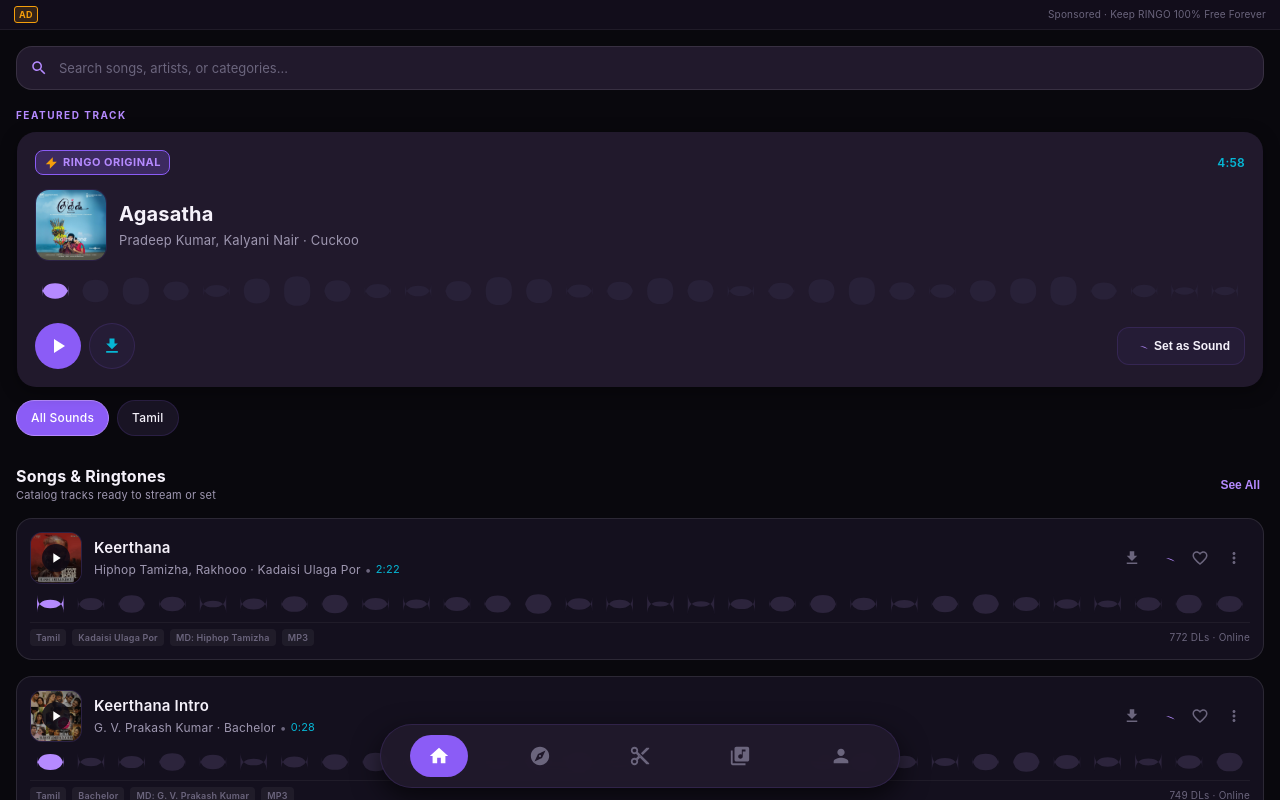
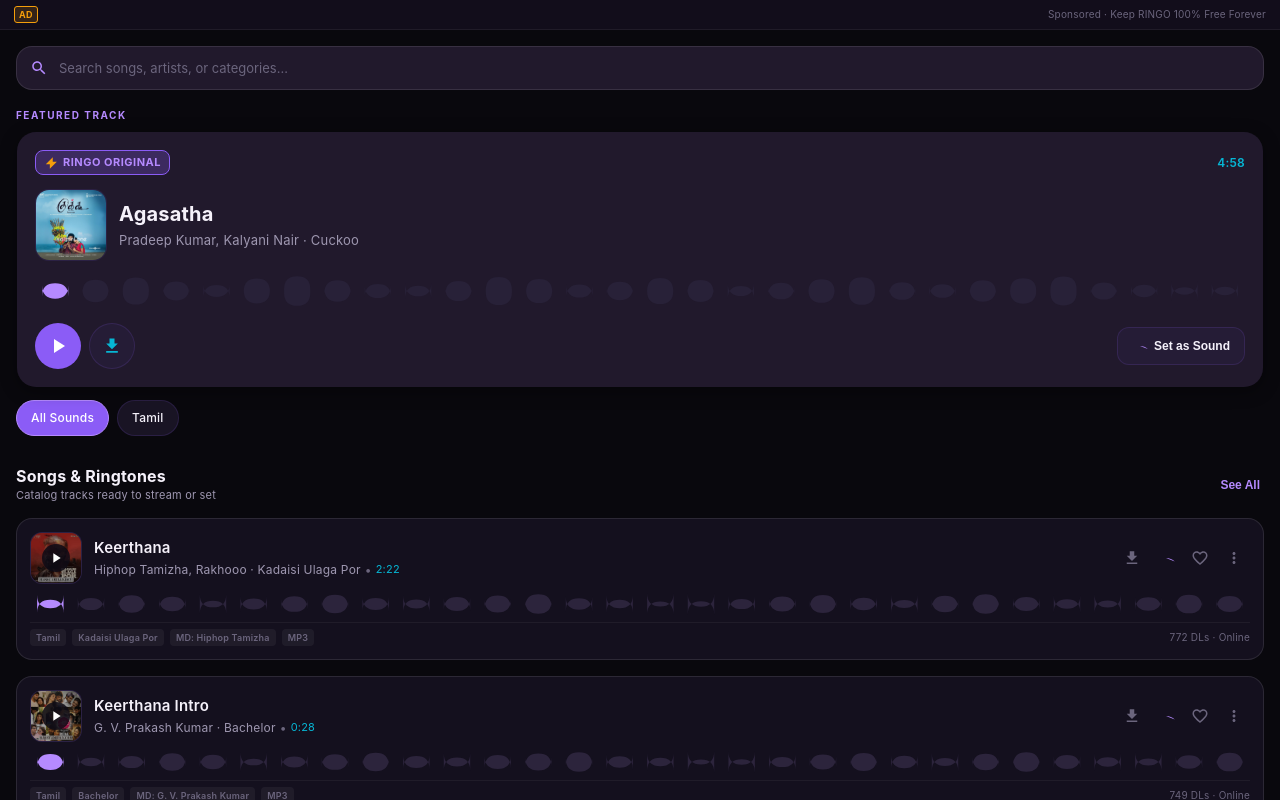
Before and after one commit to vip007vishal/ringo-be, a plain HTML site: page index.html in a window 1280 px wide. Drawn offline with Linux system fonts and the light colour scheme; no server answers.

Commit message:
refactor: remove bottom floating navbar completely and adjust viewport padding

```diff
--- a/css/components.css
+++ b/css/components.css
@@ -6,6 +6,7 @@
    Floating Pill Bottom Navigation Bar
    -------------------------------------------------------------------------- */
 .pill-nav-container {
+  display: none !important;
   position: fixed;
   bottom: calc(var(--nav-bar-bottom-margin) + var(--safe-area-bottom));
   left: 0;
--- a/css/player.css
+++ b/css/player.css
@@ -7,7 +7,7 @@
    -------------------------------------------------------------------------- */
 .mini-player-container {
   position: fixed;
-  bottom: calc(var(--nav-bar-height) + var(--nav-bar-bottom-margin) + var(--safe-area-bottom) + 8px);
+  bottom: calc(var(--safe-area-bottom) + 10px);
   left: 0;
   right: 0;
   display: flex;
--- a/css/responsive.css
+++ b/css/responsive.css
@@ -6,7 +6,7 @@
 /* Compact Mobile Screens (< 360px width, e.g. 320x640) */
 @media (max-width: 359px) {
   :root {
-    --nav-bar-height: 58px;
+    --nav-bar-height: 0px;
     --mini-player-height: 56px;
   }
 
@@ -146,11 +146,8 @@
 
 /* Safe Area Insets for notched Android phones & gesture navigation bars */
 @supports (padding-bottom: env(safe-area-inset-bottom)) {
-  .pill-nav-container {
-    bottom: calc(var(--nav-bar-bottom-margin) + env(safe-area-inset-bottom, 0px));
-  }
   .mini-player-container {
-    bottom: calc(var(--nav-bar-height) + var(--nav-bar-bottom-margin) + env(safe-area-inset-bottom, 0px) + 8px);
+    bottom: calc(env(safe-area-inset-bottom, 0px) + 10px);
   }
 }
 
--- a/css/style.css
+++ b/css/style.css
@@ -45,8 +45,8 @@
 
   /* Layout and Dimensions */
   --app-max-width: 720px;
-  --nav-bar-height: 64px;
-  --nav-bar-bottom-margin: 12px;
+  --nav-bar-height: 0px;
+  --nav-bar-bottom-margin: 0px;
   --mini-player-height: 62px;
   --safe-area-bottom: env(safe-area-inset-bottom, 0px);
   --safe-area-top: env(safe-area-inset-top, 0px);
@@ -101,8 +101,8 @@ html, body {
   flex: 1 0 auto;
   width: 100%;
   position: relative;
-  /* Extra bottom padding to avoid overlap with Mini-Player & Floating Pill Nav */
-  padding-bottom: calc(var(--nav-bar-height) + var(--nav-bar-bottom-margin) + var(--mini-player-height) + var(--safe-area-bottom) + 32px);
+  /* Extra bottom padding to avoid overlap with Mini-Player */
+  padding-bottom: calc(var(--mini-player-height) + var(--safe-area-bottom) + 20px);
   overflow-y: auto;
   -webkit-overflow-scrolling: touch;
 }
@@ -533,7 +533,7 @@ h1, h2, h3, h4, h5, h6 {
 #snackbar-container,
 .toast-notifications-container {
   position: fixed;
-  bottom: calc(var(--nav-bar-height) + var(--nav-bar-bottom-margin) + var(--safe-area-bottom) + 14px);
+  bottom: calc(var(--safe-area-bottom) + 16px);
   left: 50%;
   transform: translateX(-50%);
   z-index: 9999;
--- a/index.html
+++ b/index.html
@@ -658,55 +658,6 @@
             </div>
         </aside>
 
-        <!-- ========================================== -->
-        <!-- FLOATING PILL NAVIGATION BAR               -->
-        <!-- Exact match with MainActivity.kt:865-950   -->
-        <!-- 5 Floating Icons, NO Text Labels           -->
-        <!-- ========================================== -->
-        <nav id="pill-nav-container" class="pill-nav-container" aria-label="Application navigation">
-            <div class="pill-nav-bar">
-                <button class="pill-nav-item active" data-target="home" aria-selected="true" aria-label="Home tab">
-                    <div class="pill-nav-indicator">
-                        <svg class="pill-nav-icon" viewBox="0 0 24 24" fill="currentColor">
-                            <path d="M10 20v-6h4v6h5v-8h3L12 3 2 12h3v8z"/>
-                        </svg>
-                    </div>
-                </button>
-
-                <button class="pill-nav-item" data-target="explore" aria-selected="false" aria-label="Explore tab">
-                    <div class="pill-nav-indicator">
-                        <svg class="pill-nav-icon" viewBox="0 0 24 24" fill="currentColor">
-                            <path d="M12 10.9c-.61 0-1.1.49-1.1 1.1s.49 1.1 1.1 1.1c.61 0 1.1-.49 1.1-1.1s-.49-1.1-1.1-1.1zM12 2C6.48 2 2 6.48 2 12s4.48 10 10 10 10-4.48 10-10S17.52 2 12 2zm2.19 12.19L6 18l3.81-8.19L18 6l-3.81 8.19z"/>
-                        </svg>
-                    </div>
-                </button>
-
-                <button class="pill-nav-item" data-target="create" aria-selected="false" aria-label="Create Studio tab">
-                    <div class="pill-nav-indicator">
-                        <svg class="pill-nav-icon" viewBox="0 0 24 24" fill="currentColor">
-                            <path d="M9.64 7.64c.23-.5.36-1.05.36-1.64 0-2.21-1.79-4-4-4S2 3.79 2 6s1.79 4 4 4c.59 0 1.14-.13 1.64-.36L10 12l-2.36 2.36C7.14 14.13 6.59 14 6 14c-2.21 0-4 1.79-4 4s1.79 4 4 4 4-1.79 4-4c0-.59-.13-1.14-.36-1.64L12 14l7 7h3v-1L9.64 7.64zM6 8c-1.1 0-2-.9-2-2s.9-2 2-2 2 .9 2 2-.9 2-2 2zm0 12c-1.1 0-2-.9-2-2s.9-2 2-2 2 .9 2 2-.9 2-2 2zm6-7.5c-.28 0-.5-.22-.5-.5s.22-.5.5-.5.5.22.5.5-.22.5-.5.5zM19 3l-6 6 2 2 7-7V3h-3z"/>
-                        </svg>
-                    </div>
-                </button>
-
-                <button class="pill-nav-item" data-target="library" aria-selected="false" aria-label="Library tab">
-                    <div class="pill-nav-indicator">
-                        <svg class="pill-nav-icon" viewBox="0 0 24 24" fill="currentColor">
-                            <path d="M20 2H8c-1.1 0-2 .9-2 2v12c0 1.1.9 2 2 2h12c1.1 0 2-.9 2-2V4c0-1.1-.9-2-2-2zm-2 5h-3v5.5c0 1.38-1.12 2.5-2.5 2.5S10 13.88 10 12.5s1.12-2.5 2.5-2.5c.57 0 1.08.19 1.5.51V5h4v2zM4 6H2v14c0 1.1.9 2 2 2h14v-2H4V6z"/>
-                        </svg>
-                    </div>
-                </button>
-
-                <button class="pill-nav-item" data-target="profile" aria-selected="false" aria-label="Profile tab">
-                    <div class="pill-nav-indicator">
-                        <svg class="pill-nav-icon" viewBox="0 0 24 24" fill="currentColor">
-                            <path d="M12 12c2.21 0 4-1.79 4-4s-1.79-4-4-4-4 1.79-4 4 1.79 4 4 4zm0 2c-2.67 0-8 1.34-8 4v2h16v-2c0-2.66-5.33-4-8-4z"/>
-                        </svg>
-                    </div>
-                </button>
-            </div>
-        </nav>
-
     </div><!-- End #app -->
 
     <!-- ========================================== -->
```
